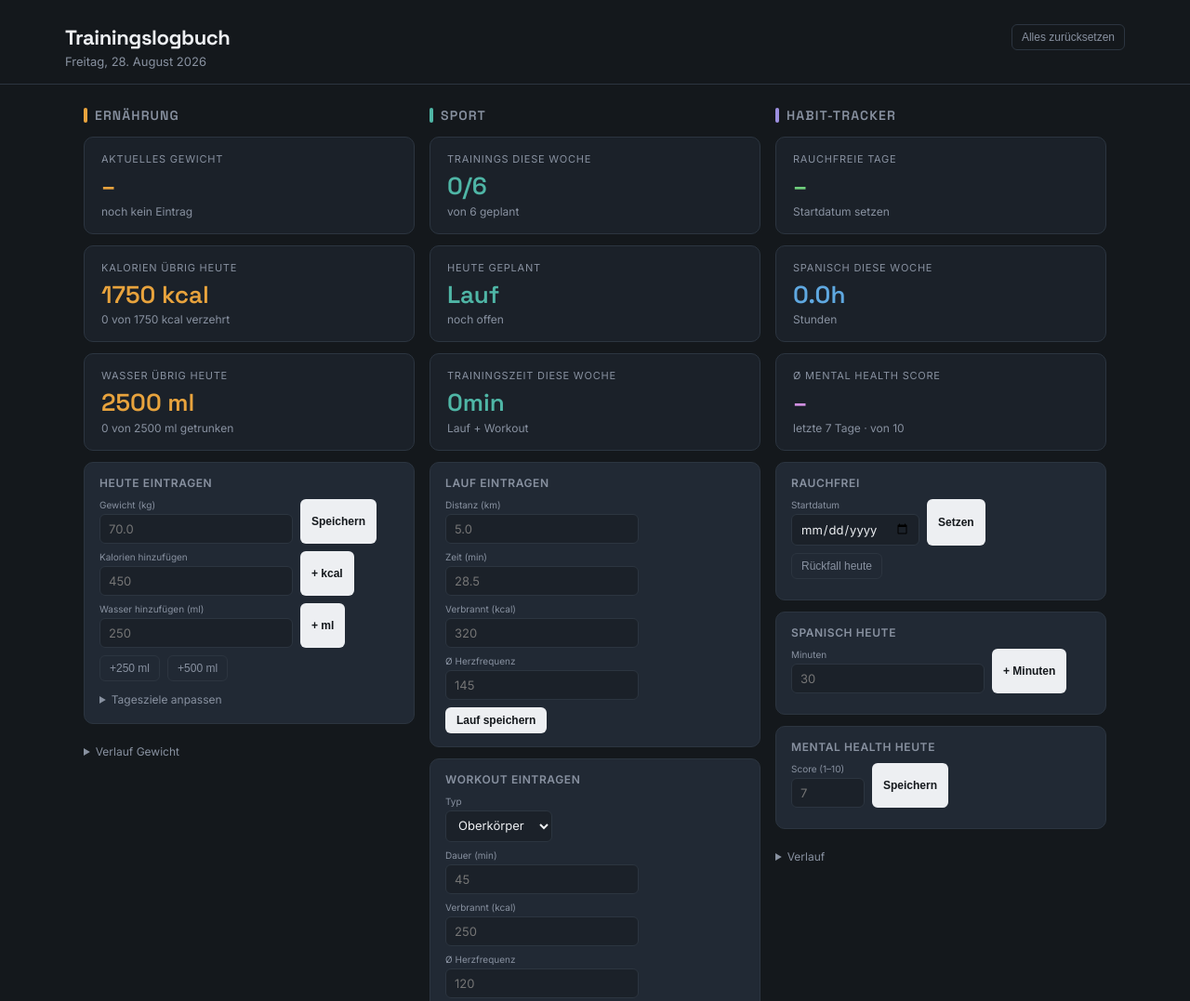
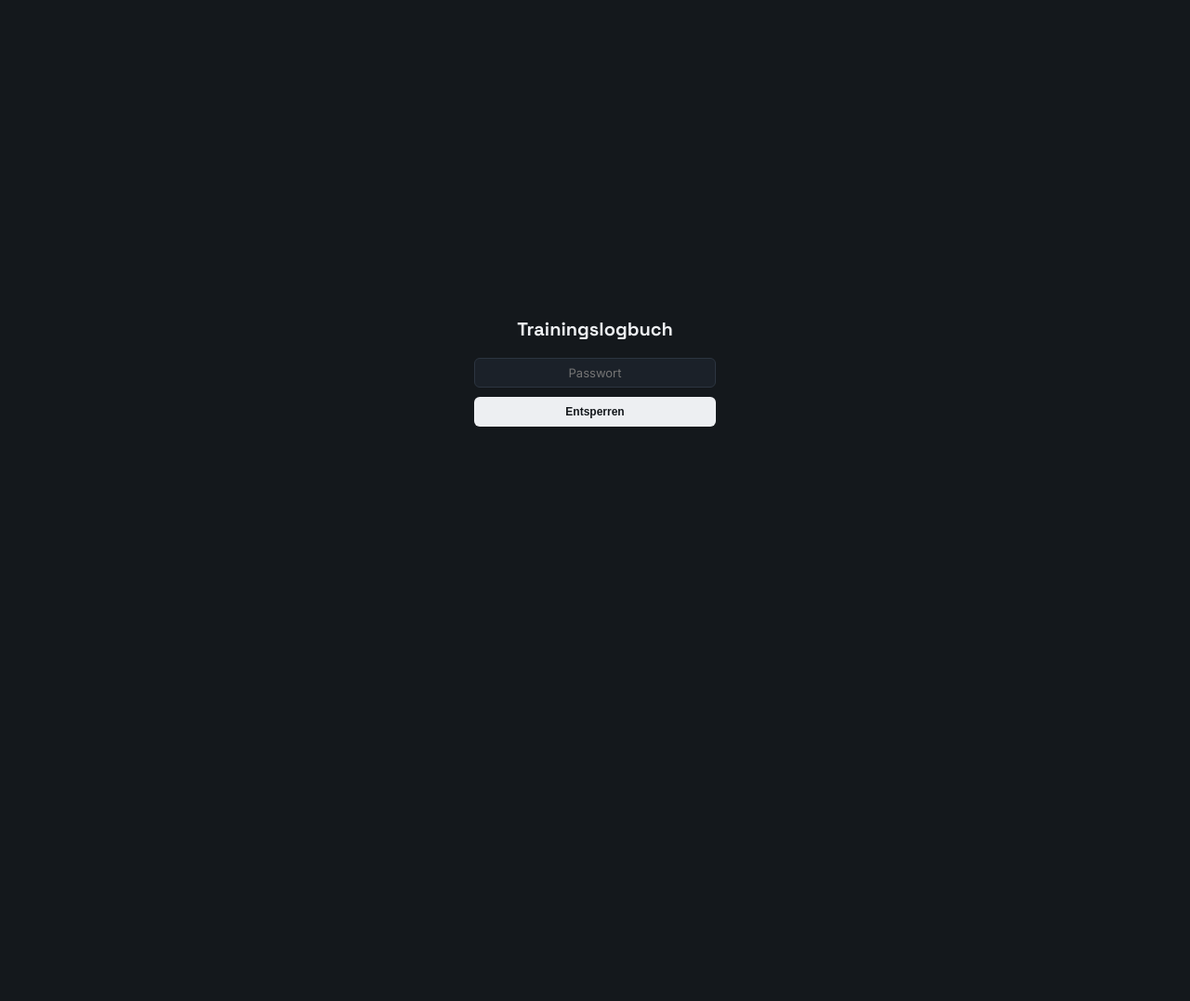
Before and after one commit to pietschneidewind/dashboard, a plain HTML site: page index.html in a window 1280 px wide. Shown: the top 1077 px of the page at 93% size. After the commit the page ends 800 px from the top, so only its background shows below. Drawn offline with nearby package versions, Linux system fonts and the light colour scheme.

Commit message:
index.html

```diff
--- a/index.html
+++ b/index.html
@@ -135,6 +135,17 @@
 </style>
 </head>
 <body>
+
+<div id="password-gate" style="position:fixed;inset:0;background:var(--bg);z-index:200;display:flex;align-items:center;justify-content:center;">
+  <div style="max-width:300px;width:100%;padding:0 20px;text-align:center;">
+    <h1 style="font-size:20px;margin:0 0 18px;">Trainingslogbuch</h1>
+    <input type="password" id="gate-password" placeholder="Passwort" style="text-align:center;margin-bottom:10px;" onkeydown="if(event.key==='Enter') checkPassword()">
+    <button class="primary" style="width:100%;padding:9px;" onclick="checkPassword()">Entsperren</button>
+    <p id="gate-error" style="color:var(--danger);font-size:12px;margin-top:10px;display:none;">Falsches Passwort.</p>
+  </div>
+</div>
+
+<div id="app-content" style="display:none;">
 
 <header>
   <div class="wrap" style="padding:0;display:flex;justify-content:space-between;align-items:flex-start;gap:12px;">
@@ -483,6 +494,8 @@
     <button class="chip" onclick="document.getElementById('import-file').click()">Import</button>
     <input type="file" id="import-file" accept="application/json" style="display:none" onchange="importData(event)">
   </div>
+</div>
+
 </div>
 
 <script>
@@ -1033,6 +1046,27 @@ function renderHabitHistory(){
 }
 
 render();
+
+// --- Passwort-Gate ---
+// Passwort hier ändern: einfach den Text zwischen den Anführungszeichen ersetzen.
+const GATE_PASSWORD = 'D2m17hn"';
+
+function unlockApp(){
+  document.getElementById('password-gate').style.display = 'none';
+  document.getElementById('app-content').style.display = 'block';
+}
+function checkPassword(){
+  const val = document.getElementById('gate-password').value;
+  if(val === GATE_PASSWORD){
+    localStorage.setItem('trainingslog_unlocked', '1');
+    unlockApp();
+  } else {
+    document.getElementById('gate-error').style.display = 'block';
+  }
+}
+if(localStorage.getItem('trainingslog_unlocked') === '1'){
+  unlockApp();
+}
 </script>
 </body>
 </html>
```
